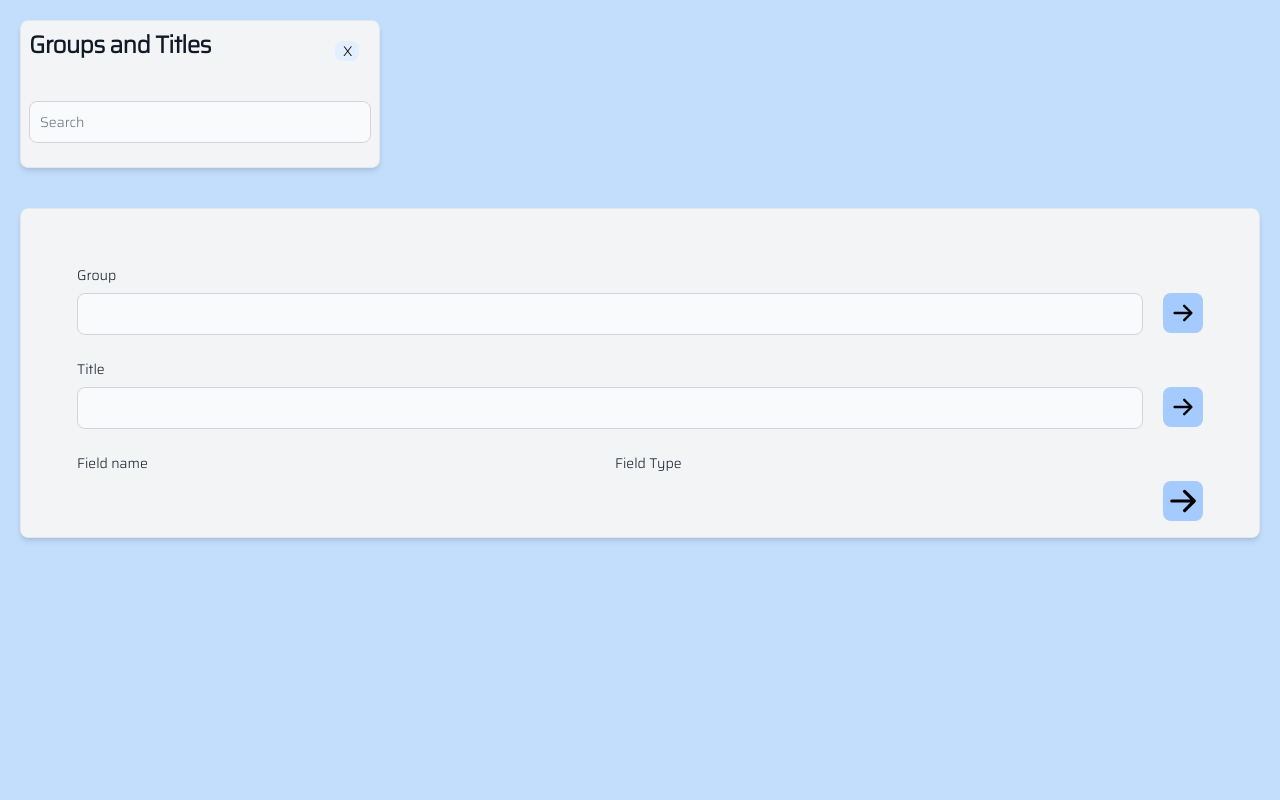
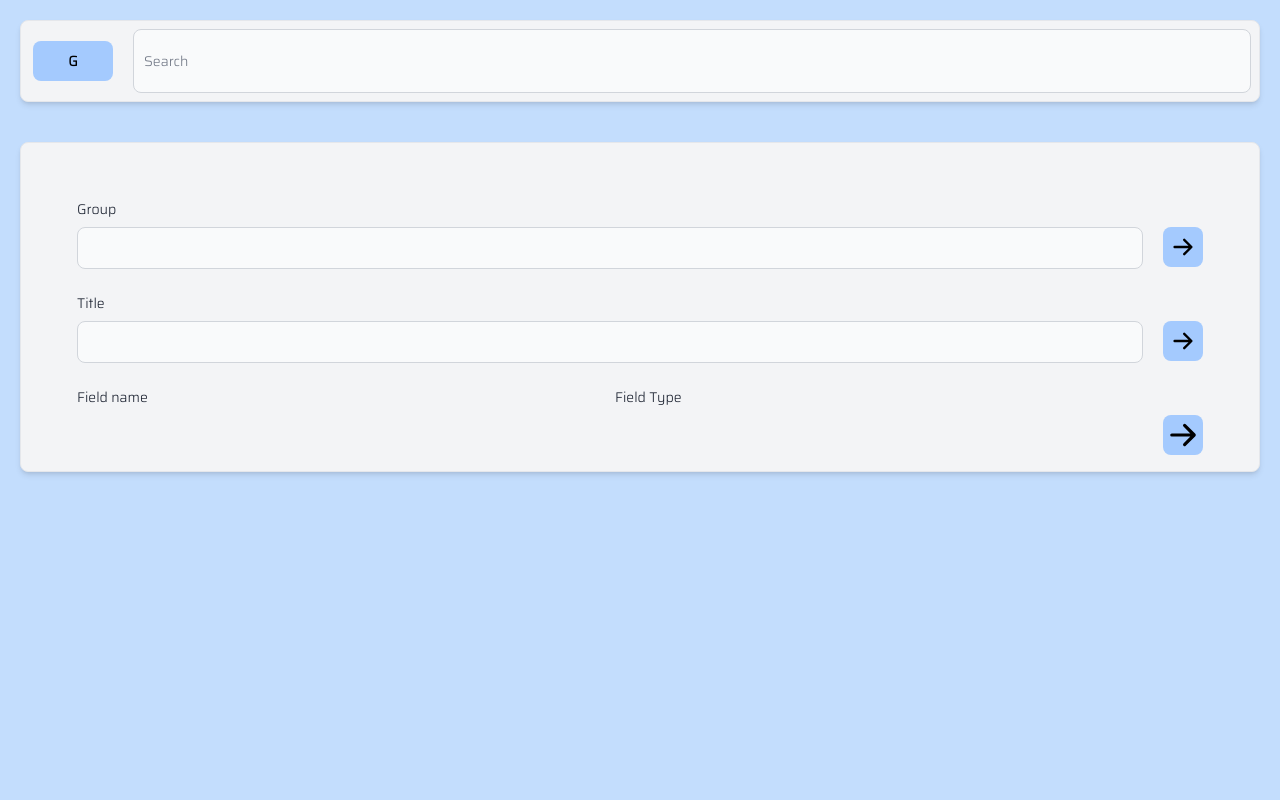
Before and after one commit to cleanbill/relate, a Next.js app: page / in a window 1280 px wide. Shown: the top 800 px of the page. Built offline with nearby package versions, Linux system fonts and the light colour scheme.

Commit message:
Search field by default

```diff
--- a/app/model.ts
+++ b/app/model.ts
@@ -62,3 +62,6 @@ export type TitleData = {
     singleton: boolean,
     sessions: Record<string, Session>
 }
+
+
+export type Matcher = (haystack:string) => boolean;
--- a/app/page.tsx
+++ b/app/page.tsx
@@ -4,14 +4,14 @@ import React, { useEffect, useState } from 'react';
 import Define from '../components/define';
 import Groups from '../components/groups';
 import FieldForm from '../components/fieldForm';
-import { createNewGroup, createTitleData, createTodoGroup, establish, fillInComponentType, getComponentType, getMark, isSingleton } from '../utils/stateHelper';
+import { createNewGroup, createTitleData, createTodoGroup, establish, fillInComponentType, getComponentType, getMark, isSingleton, matchSetup } from '../utils/stateHelper';
 import { TitleData, Field, FieldComponentType, FieldType, GroupData, Session } from './model';
 import Foot from '../components/foot';
 
 type State = {
-    groupIndex:number,
+    groupIndex: number,
     titleIndex: number,
-    session:Session
+    session: Session
 }
 
 const Home = () => {
@@ -22,7 +22,7 @@ const Home = () => {
     const [titleIndex, setTitleIndex] = useState(-1);
     const [fields, setFields] = useState([] as Array<Field>);
 
-    const [showGroup, setShowGroup] = useState(true);
+    const [showGroup, setShowGroup] = useState(false);
     const [mark, setMark] = useState("Unsaved");
     const [readonly, setReadonly] = useState(true);
 
@@ -44,10 +44,12 @@ const Home = () => {
         const startTitle = startGroup.titles[startIndex];
         const sessionKeys = Object.keys(startTitle.sessions);
         const startSession = startTitle.sessions[sessionKeys[0]]; // get first session... should be in date order
-        setState({groupIndex,titleIndex:startIndex,session:startSession})
+        setState({ groupIndex, titleIndex: startIndex, session: startSession })
+        const field = document.getElementById('search-input');
+        field?.focus();
     }, []);
 
-    const setState = (state:State) =>{
+    const setState = (state: State) => {
         setGroupIndex(state.groupIndex);
         setGroup(state.session.group);
         setTitleIndex(state.titleIndex);
@@ -62,9 +64,9 @@ const Home = () => {
         const fieldTypeElement = document.getElementById('fieldType-' + index) as HTMLInputElement;
         const fieldType = fieldTypeElement.value as FieldType;
         const componentType = getComponentType(fieldType);
-        const updatedFields = fields.map((field:Field, i:number) => (i == index) ? { fieldName, fieldType, fieldComponentType: componentType, value: '' } as Field : field);
+        const updatedFields = fields.map((field: Field, i: number) => (i == index) ? { fieldName, fieldType, fieldComponentType: componentType, value: '' } as Field : field);
         const fieldsArray = updatedFields ? updatedFields : [];
-        const filledFields = fieldsArray.map((field:Field) => fillInComponentType(field));
+        const filledFields = fieldsArray.map((field: Field) => fillInComponentType(field));
         rebuild(filledFields);
     }
 
@@ -75,9 +77,9 @@ const Home = () => {
         return target.value;
     }
 
-    const rebuild = (newFields:Array<Field>, gi = groupIndex, ti = titleIndex, m = mark) => {
-        setFields([... newFields]);
-        if (!groupDataList[gi]?.titles[ti]?.sessions[m]?.fields){
+    const rebuild = (newFields: Array<Field>, gi = groupIndex, ti = titleIndex, m = mark) => {
+        setFields([...newFields]);
+        if (!groupDataList[gi]?.titles[ti]?.sessions[m]?.fields) {
             return;
         }
         groupDataList[gi].titles[ti].sessions[m].fields = fields;
@@ -140,7 +142,7 @@ const Home = () => {
         //      if (titleData.sessions) {
         //          setMark('');
         //      }
-        setState({groupIndex,titleIndex,session: startSession})
+        setState({ groupIndex, titleIndex, session: startSession })
     }
 
     const replaceGroupData = (gd: GroupData) => {
@@ -184,7 +186,7 @@ const Home = () => {
     }
 
     const addToGroup = (gd: GroupData) => {
-        const td = getTitleDataByName(gd,title);
+        const td = getTitleDataByName(gd, title);
         if (!td) {
             const session = getCurrentSession(0);
             gd.titles.push(createTitleData(session, title));
@@ -193,7 +195,7 @@ const Home = () => {
         const currentMark = getMark();
         console.log('current mark ' + mark);
         const oldMark = currentMark !== mark || td.singleton;
-        if (oldMark){
+        if (oldMark) {
             return gd;
         }
         const session = td.sessions[mark];
@@ -213,7 +215,7 @@ const Home = () => {
         if (!groupDataInList) {
             return;
         }
-        const groupsTitles = getTitleDataByName(groupDataInList,title);
+        const groupsTitles = getTitleDataByName(groupDataInList, title);
         if (!groupsTitles) {
             return;
         }
@@ -266,14 +268,14 @@ const Home = () => {
     }
 
 
-    const getTitleIndexByName = (selectedGroup:GroupData, name: string): number => {
+    const getTitleIndexByName = (selectedGroup: GroupData, name: string): number => {
         const selectedTitleIndex = selectedGroup.titles.findIndex((td: TitleData) => td.titleName.indexOf(name) > -1);
         setTitleIndex(selectedTitleIndex);
         return selectedTitleIndex;
     }
 
-    const getTitleDataByName = (selectedGroup:GroupData, name: string): TitleData | undefined => {
-        const selectedTitleIndex = getTitleIndexByName(selectedGroup,name);
+    const getTitleDataByName = (selectedGroup: GroupData, name: string): TitleData | undefined => {
+        const selectedTitleIndex = getTitleIndexByName(selectedGroup, name);
         return selectedGroup.titles[selectedTitleIndex];
     }
 
@@ -293,14 +295,14 @@ const Home = () => {
         if (value == null) {
             return;
         }
-        const groupData = (groupIndex == -1)? getGroupDataByName(group): groupDataList[groupIndex];
-        if (!groupData){
-            const {index} = addGroup(group, title);
-            selectGroupTitleFn(index,0);
+        const groupData = (groupIndex == -1) ? getGroupDataByName(group) : groupDataList[groupIndex];
+        if (!groupData) {
+            const { index } = addGroup(group, title);
+            selectGroupTitleFn(index, 0);
             return;
         }
 
-        if (titleIndex == -1 || !groupData){
+        if (titleIndex == -1 || !groupData) {
             addTitle();
             return;
         }
@@ -331,19 +333,19 @@ const Home = () => {
         setTitle("");
     }
 
-    const addGroup = (groupName = "", titleName = ""): {group:GroupData,index:number} => {
+    const addGroup = (groupName = "", titleName = ""): { group: GroupData, index: number } => {
         const index = getGroupIndexByName(group);
-        if (index != -1 ) {
+        if (index != -1) {
             const selectedGroup = groupDataList[index];
-            return {group:selectedGroup, index};
+            return { group: selectedGroup, index };
         }
-        const session: Session = { no: 0, group: groupName, title:titleName, mark: getMark(), fields };
+        const session: Session = { no: 0, group: groupName, title: titleName, mark: getMark(), fields };
         const newGroup = createNewGroup(session, groupName, title);
         groupDataList.push(newGroup);
         commit(groupDataList);
 
-        setState({groupIndex:groupDataList.length-1,titleIndex:0,session})
-        return {group:newGroup, index:groupDataList.length-1};
+        setState({ groupIndex: groupDataList.length - 1, titleIndex: 0, session })
+        return { group: newGroup, index: groupDataList.length - 1 };
     }
 
     const changeLayout = (on: boolean) => {
@@ -356,6 +358,16 @@ const Home = () => {
         }
     }
 
+    const search = (inputElement: HTMLInputElement) => {
+        const match = matchSetup(inputElement.value);
+        groupDataList.forEach((gd: GroupData, groupDataIndex: number) => {
+            gd.titles.forEach((td: TitleData, titleIndex: number) => {
+                if (match(td.titleName)) {
+                    selectGroupTitleFn(groupDataIndex, titleIndex);
+                }
+            });
+        })
+    }
     return (
         <div className="lg:bg-blue-200 ">
             <div className={showGroup ? "lg:bg-blue-200 grid sg:grid-cols-1 w-100 h-full lg:grid-cols-3 gap-10 " : "lg:bg-blue-200 grid sg:grid-cols-1 w-100 h-full"} >
@@ -373,8 +385,17 @@ const Home = () => {
                             toggleShow={() => changeLayout(false)}
                         ></Groups>
                     </a>}
-                    {!showGroup && <a className="blocked w-10">
-                        <button className="ml-1" onClick={() => changeLayout(true)}><b>G</b></button>
+                    {!showGroup && <a className="blocked">
+                        <div className="grid grid-cols-[0fr,12fr] gap-2">
+                        <button className="ml-1 butt mb-3" onClick={() => changeLayout(true)}><b>G</b></button>
+                            <input onChange={e => search(e.target)}
+                                id='search-input'
+                                defaultValue=''
+                                type='text'
+                                placeholder="Search"
+                                className="bg-gray-50 border border-gray-300 text-gray-900 text-sm rounded-lg focus:ring-blue-500 focus:border-blue-500 block lg:w-full sg:w-56 p-2.5 dark:bg-gray-700 dark:border-gray-600 dark:placeholder-gray-400 dark:text-white dark:focus:ring-blue-500 dark:focus:border-blue-500" required />
+
+                        </div>
                     </a>}
                 </div>
 
--- a/components/groups.tsx
+++ b/components/groups.tsx
@@ -1,7 +1,8 @@
-import { useState } from "react";
-import { Field, GroupData, Session, TitleData } from "../app/model";
+import { useEffect, useState } from "react";
+import { GroupData, TitleData } from "../app/model";
 import GroupTitle from "./groupTitle";
 import TodoGroup from "./todoGroups";
+import { matchSetup } from "../utils/stateHelper";
 
 interface GroupsProps {
     groups: Array<GroupData>, selectedTitleIndex: number, selectedGroupIndex: number
@@ -43,6 +44,10 @@ const Groups = (props: GroupsProps) => {
 
     const [showGroupIndex, setShowGroupIndex] = useState(0);
 
+    useEffect(()=>{
+        const field = document.getElementById('search-input');
+        field?.focus();
+    }, [])
 
     const deleteGroup = (index: number) => {
         props.deleteGroup(index);
@@ -101,30 +106,16 @@ const Groups = (props: GroupsProps) => {
         props.toggleShow();
     }
 
-    type Matcher = (haystack:string) => boolean;
-
-    const matchSetup = (needle: string): Matcher => {
-        if (!needle) {
-            return (s: string) => false;
-        }
-        return (haystack: string):boolean => {
-            if (!haystack){
-                return false;
-            }
-            return (haystack+'').toLowerCase().indexOf(needle.toLowerCase()) > -1;
-        }
-    }
-
     const search = (inputElement: HTMLInputElement) => {
         const match = matchSetup(inputElement.value);
-        props.groups.forEach((gd: GroupData, groupDataIndex:number) => {
+        props.groups.forEach((gd: GroupData, groupDataIndex: number) => {
             // if (match(gd.groupName)) {
             //     console.log('group name found ', gd.groupName);
             // }
-            gd.titles.forEach((td: TitleData, titleIndex:number) => {
+            gd.titles.forEach((td: TitleData, titleIndex: number) => {
                 if (match(td.titleName)) {
                     // console.log('title name found ', td.titleName);
-                    selectTitle(groupDataIndex,titleIndex);
+                    selectTitle(groupDataIndex, titleIndex);
                 }
                 // const sessions = Object.values(td.sessions);
                 // sessions.forEach((session: Session) => {
@@ -144,7 +135,7 @@ const Groups = (props: GroupsProps) => {
 
             });
 
-        })
+        });
     }
 
     return (
--- a/utils/stateHelper.ts
+++ b/utils/stateHelper.ts
@@ -1,4 +1,4 @@
-import { Field, FieldComponentType, FieldType, GroupData, Session, TitleData } from "../app/model";
+import { Field, FieldComponentType, FieldType, GroupData, Matcher, Session, TitleData } from "../app/model";
 
 const json = (text: string): any => {
   try {
@@ -7,6 +7,19 @@ const json = (text: string): any => {
     return text;
   }
 };
+
+
+export const matchSetup = (needle: string): Matcher => {
+  if (!needle) {
+      return (s: string) => false;
+  }
+  return (haystack: string):boolean => {
+      if (!haystack){
+          return false;
+      }
+      return (haystack+'').toLowerCase().indexOf(needle.toLowerCase()) > -1;
+  }
+}
 
 function establish<T>(
   statename: string,
```
Also changed, not shown: components/fieldForm.tsx (+6 -2 lines).
